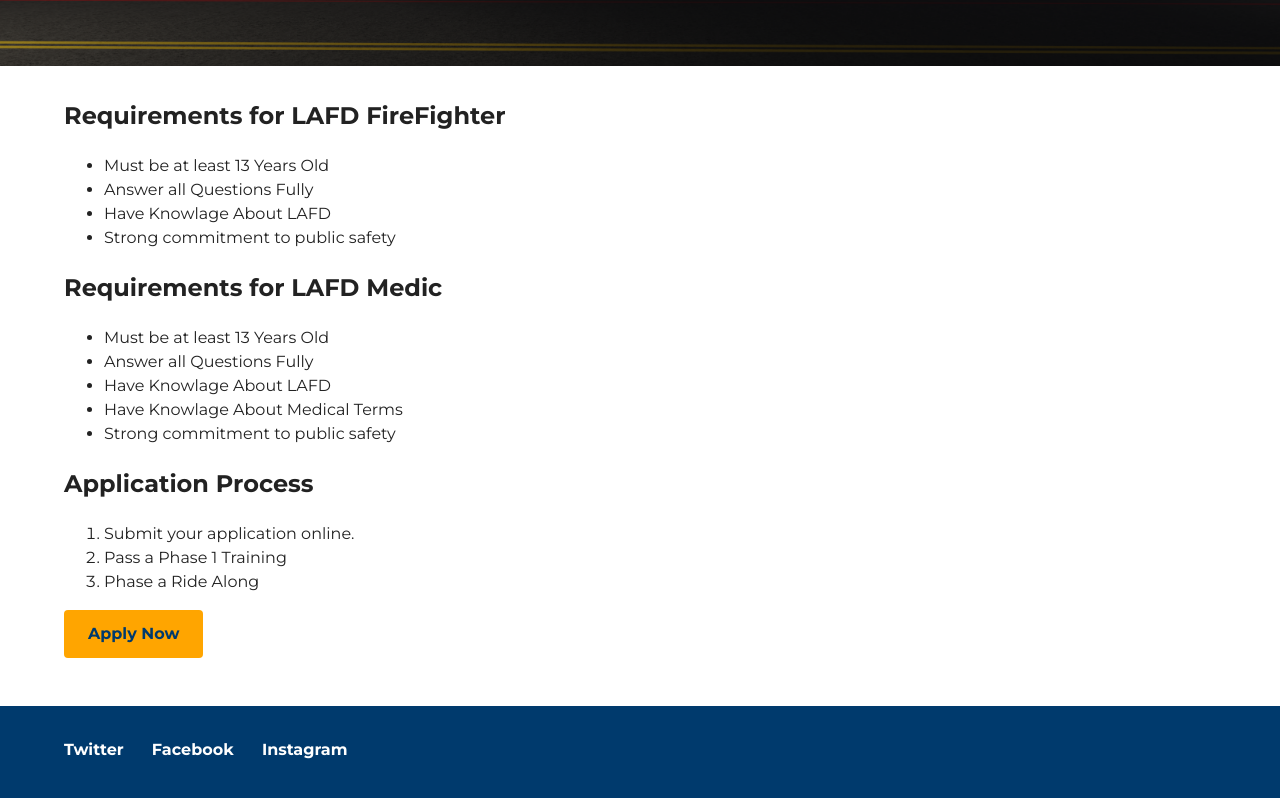
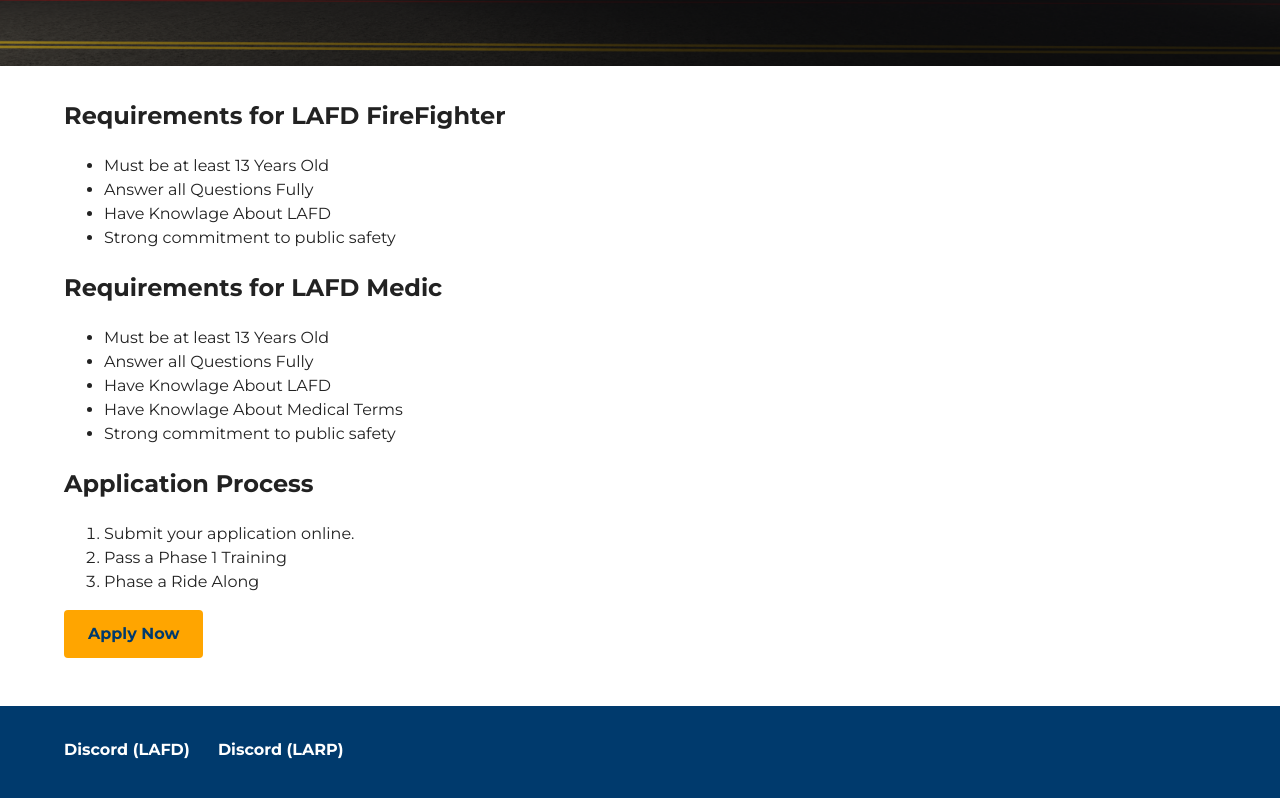
Before and after one commit to DuckQuack001/LAFD, a plain HTML site: page recruitment.html in a window 1280 px wide. Shown: the part 433-1231 px from the top of the page. Drawn offline with Linux system fonts and the light colour scheme; a script that the page names is missing.

Commit message:
Update recruitment.html

```diff
--- a/recruitment.html
+++ b/recruitment.html
@@ -76,9 +76,8 @@
   <footer class="site-footer">
     <div class="container footer-container">
       <div class="footer-social" role="contentinfo" aria-label="Social media links">
-        <a href="https://twitter.com/LAFD" target="_blank" rel="noopener" aria-label="Twitter">Twitter</a>
-        <a href="https://facebook.com/LAFD" target="_blank" rel="noopener" aria-label="Facebook">Facebook</a>
-        <a href="https://instagram.com/LAFD" target="_blank" rel="noopener" aria-label="Instagram">Instagram</a>
+        <a href="https://discord.gg/7w6VKjkcvF" target="_blank" rel="noopener" aria-label="Twitter">Discord (LAFD)</a>
+        <a href="https://discord.gg/DbVZgttXU9" target="_blank" rel="noopener" aria-label="Twitter">Discord (LARP)</a>
       </div>
     </div>
   </footer>
```
